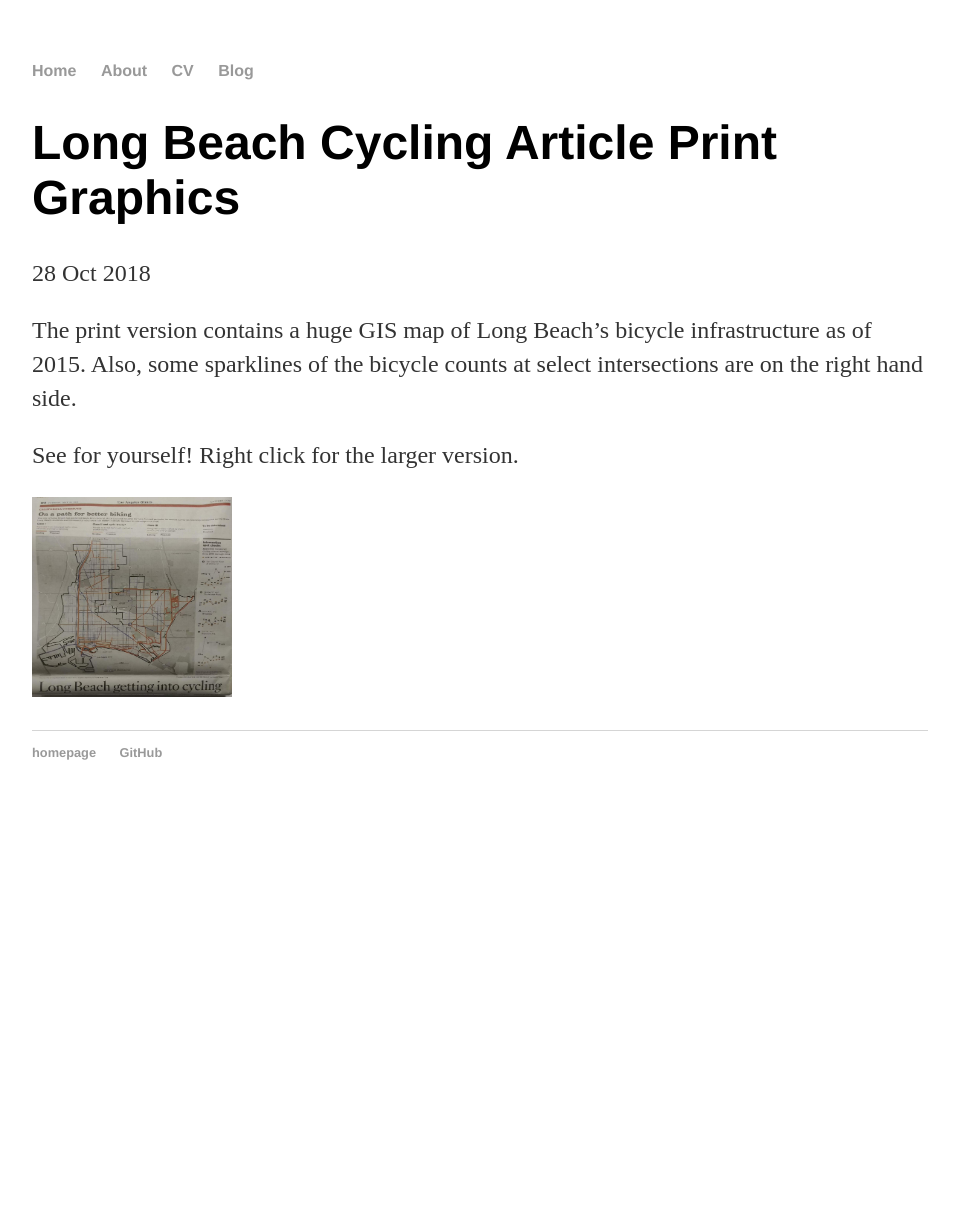
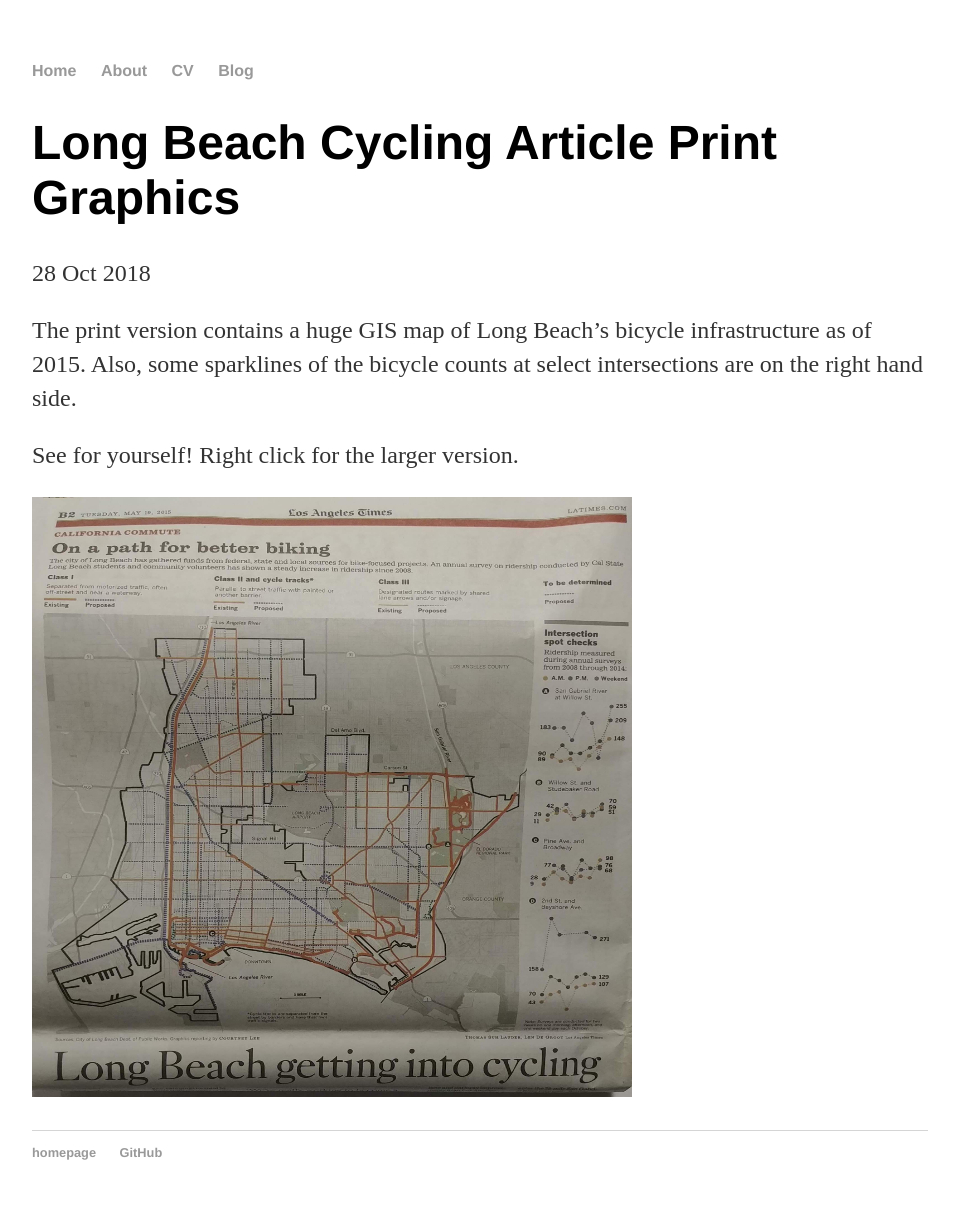
Before and after one commit to leecourt98/leecourt98.github.io, a Jekyll site: the page built from _posts/2018-10-28-longbeach-visuals.md, in a window 1280 px wide. Shown: the whole page, without its empty margins (160-1113 px from the left). Built offline with Jekyll 4.4.1, drawn with Linux system fonts in a browser that asks for light colours; before the commit the page ends 900 px from its top, so only the background shows below that.

Commit message:
improve img size

```diff
--- a/_posts/2018-10-28-longbeach-visuals.md
+++ b/_posts/2018-10-28-longbeach-visuals.md
@@ -8,4 +8,4 @@
 
 See for yourself! Right click for the larger version.
 
-<p> <img src="https://raw.githubusercontent.com/leecourt98/leecourt98.github.io/master/_posts/longbeach_print_visuals_r.jpg" alt="" style="width:200px;height:200px">
+<p> <img src="https://raw.githubusercontent.com/leecourt98/leecourt98.github.io/master/_posts/longbeach_print_visuals_r.jpg" alt="" style="width:600px;height:600px">
```
